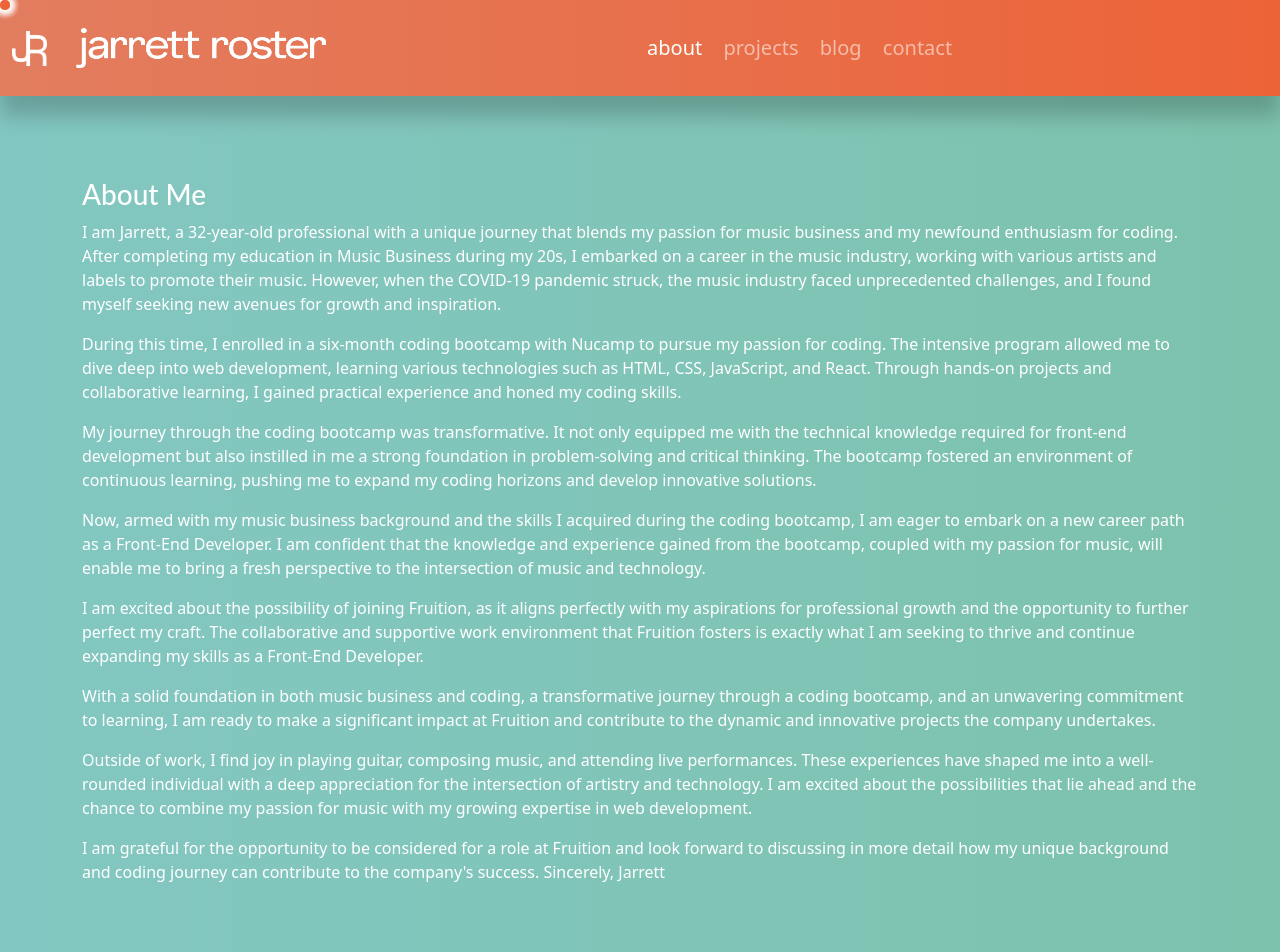
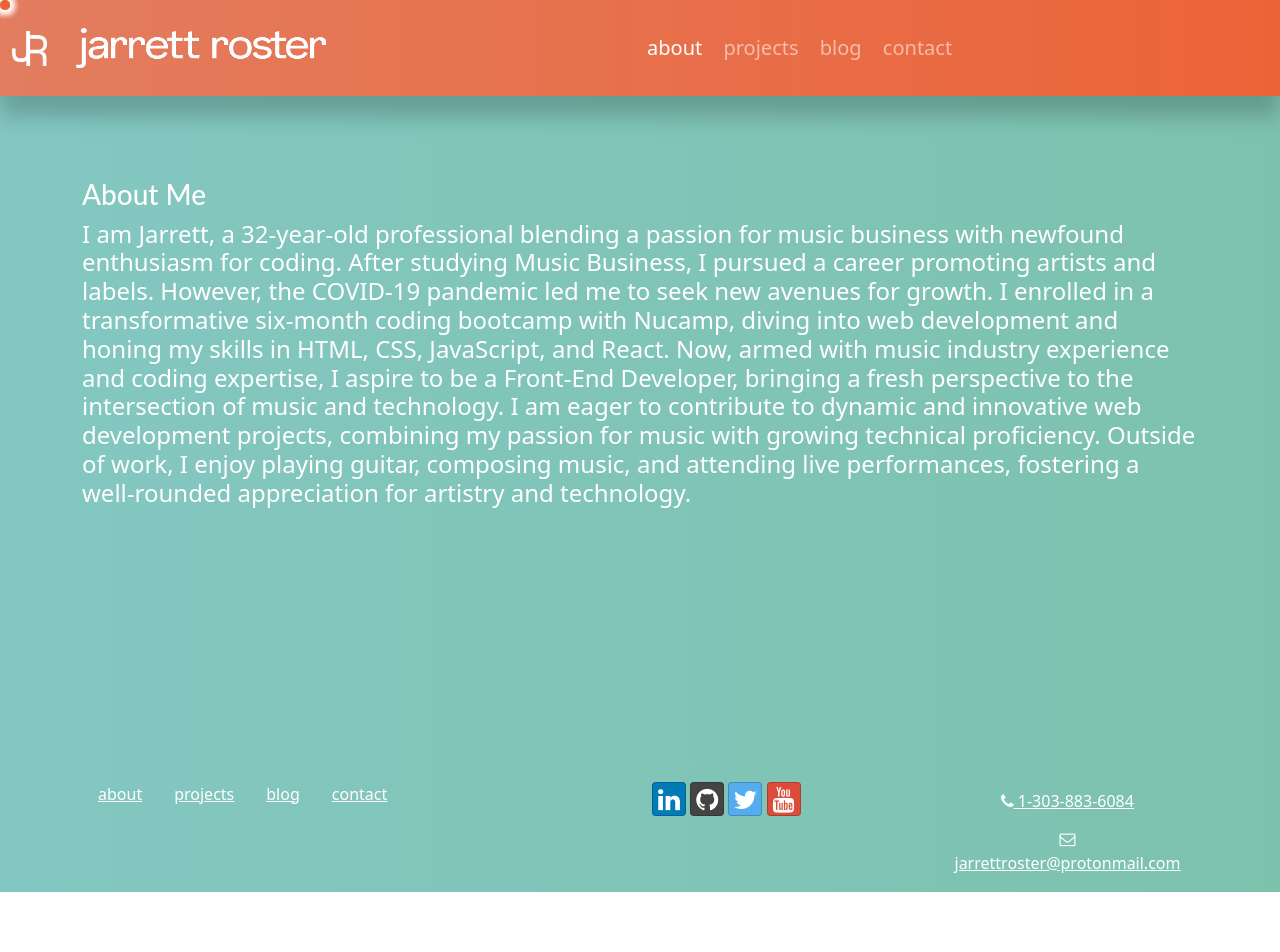
Before and after one commit to jarrettroster/portfolio, a React (Create React App) app: page /about in a window 1280 px wide. Shown: the top 952 px of the page. After the commit the page ends 892 px from the top, so only its background shows below. Built offline with nearby package versions, Linux system fonts and the light colour scheme; no server answers.

Commit message:
New About

```diff
--- a/src/pages/AboutPage.js
+++ b/src/pages/AboutPage.js
@@ -7,52 +7,16 @@ const AboutPage = () => {
             <Row className="row-content, text-white">
                 <Col sm='12'>
                     <h3>About Me</h3>
-                    <p>
-                    I am Jarrett, a 32-year-old professional with a unique journey that blends my passion for music business
-                    and my newfound enthusiasm for coding. After completing my education in Music Business during my 20s,
-                    I embarked on a career in the music industry, working with various artists and labels to promote their music.
-                    However, when the COVID-19 pandemic struck, the music industry faced unprecedented challenges,
-                    and I found myself seeking new avenues for growth and inspiration.
-                    </p>
-                    <p>
-                    During this time, I enrolled in a six-month coding bootcamp with Nucamp to pursue my passion for coding. The intensive
-                    program allowed me to dive deep into web development, learning various technologies such as HTML, CSS, JavaScript,
-                    and React. Through hands-on projects and collaborative learning, I gained practical experience and honed my coding skills.
-                    </p>
-                    <p>
-                    My journey through the coding bootcamp was transformative. It not only equipped me with the technical knowledge required
-                    for front-end development but also instilled in me a strong foundation in problem-solving and critical thinking. The bootcamp
-                    fostered an environment of continuous learning, pushing me to expand my coding horizons and develop innovative solutions.
-                    </p>
-                    <p>
-                    Now, armed with my music business background and the skills I acquired during the coding bootcamp,
-                    I am eager to embark on a new career path as a Front-End Developer. I am confident that the knowledge and
-                    experience gained from the bootcamp, coupled with my passion for music, will enable me to bring a
-                    fresh perspective to the intersection of music and technology.
-                    </p>
-                    <p>
-                    I am excited about the possibility of joining Fruition, as it aligns perfectly with my aspirations for professional
-                    growth and the opportunity to further perfect my craft. The collaborative and supportive work environment that
-                    Fruition fosters is exactly what I am seeking to thrive and continue expanding my skills as a Front-End Developer.
-                    </p>
-                    <p>
-                    With a solid foundation in both music business and coding, a transformative journey through a
-                    coding bootcamp, and an unwavering commitment to learning, I am ready to make a significant impact at
-                    Fruition and contribute to the dynamic and innovative projects the company undertakes.
-                    </p>
-                    <p>
-                    Outside of work, I find joy in playing guitar, composing music, and attending live performances. These experiences
-                    have shaped me into a well-rounded individual with a deep appreciation for the intersection of artistry and technology.
-                    I am excited about the possibilities that lie ahead and the chance to combine my passion for music with
-                    my growing expertise in web development.
-                    </p>
-                    <p>
-                    I am grateful for the opportunity to be considered for a role at Fruition and look forward to discussing
-                     in more detail how my unique background and coding journey can contribute to the company's success.
-
-                    Sincerely,
-                    Jarrett
-                    </p>
+                    <h4>
+                    I am Jarrett, a 32-year-old professional blending a passion for music business with newfound enthusiasm for coding.
+                     After studying Music Business, I pursued a career promoting artists and labels. However, the COVID-19 pandemic
+                     led me to seek new avenues for growth. I enrolled in a transformative six-month coding bootcamp with Nucamp,
+                     diving into web development and honing my skills in HTML, CSS, JavaScript, and React. Now, armed with music industry
+                     experience and coding expertise, I aspire to be a Front-End Developer, bringing a fresh perspective to the intersection of
+                     music and technology. I am eager to contribute to dynamic and innovative web development projects, combining my passion for
+                     music with growing technical proficiency. Outside of work, I enjoy playing guitar,
+                    composing music, and attending live performances, fostering a well-rounded appreciation for artistry and technology.
+                    </h4>
                 </Col>
                 {/* <Col>
                     <Card className='bg-light mt-3'>
```
